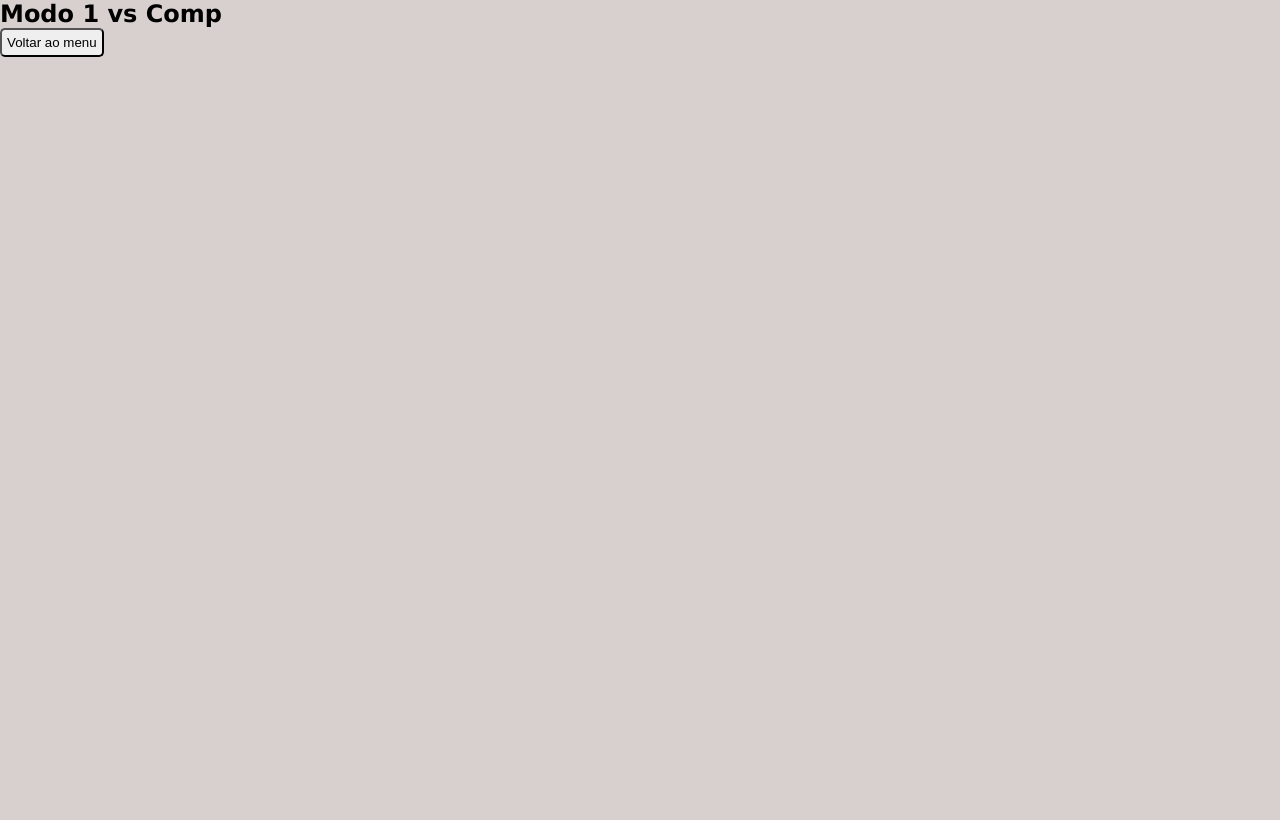
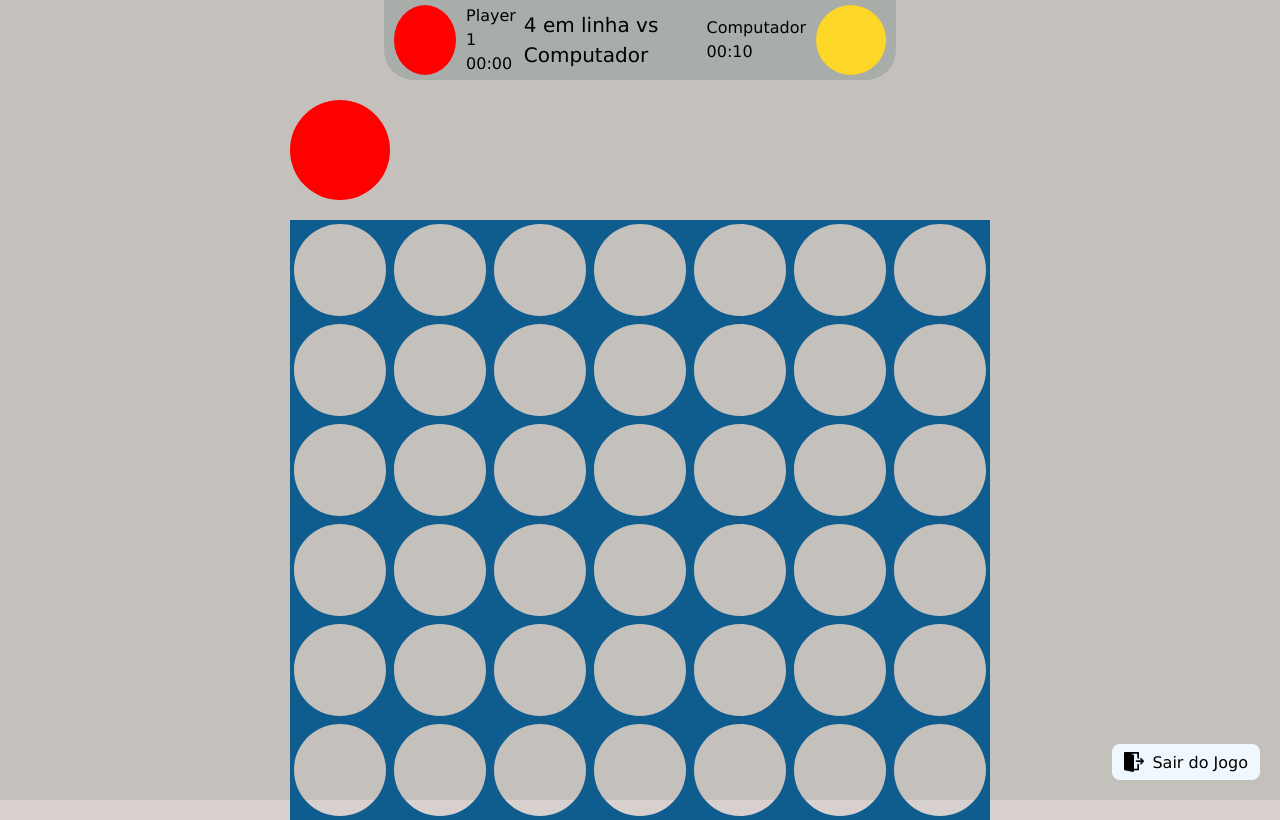
Before and after one commit to Diogo2024152576/LS-4-em-linha-Especial, a React (Create React App) app in the folder projeto/: page / in a window 1280 px wide. Both pictures are taken after a click on the button "1 vs Computador". Built offline with nearby package versions, Linux system fonts and the light colour scheme.

Commit message:
jogador vs computador drop

```diff
--- a/projeto/src/App.js
+++ b/projeto/src/App.js
@@ -2,7 +2,7 @@ import { useState } from 'react';
 import './assets/styles/App.css'
 import MenuSelecaoJogo from './components/popUpMenuInicial/menuSelecao'
 import IntroduzirPlayers from './components/Jogo1vs1/InsercaoNomes/InserirNomesPls'
-import JogoPlvsComp from './components/Jogo1vsComp/main1vsComp'
+import JogoPlvsComp from './components/Jogo1vsComp/Jogo/main1vsComp'
 
 function App() {
 
--- a/projeto/src/assets/styles/App.css
+++ b/projeto/src/assets/styles/App.css
@@ -2,7 +2,6 @@
     --tamanho : 100px;
     --colunas : 7;
     --linhas : 6;
-
     --p1 : rgb(255, 0, 0);
     --p2 : rgb(253, 214, 40);
 }
--- /dev/null
+++ b/projeto/src/components/Jogo1vsComp/DropZone/DropZonePlvsComp.css
@@ -0,0 +1,37 @@
+.drop-zone{
+    height: calc(var(--tamanho) * 1.2);
+}
+
+.drop-zone div{
+    width: var(--tamanho);
+    height: var(--tamanho);
+    border-radius: 50%;
+    position: absolute;
+}
+
+.drop-zone .p1 {background-color: var(--p1);}
+.drop-zone .p2 {background-color: var(--p2);}
+
+.drop-zone .active {transition: all ease-in-out 500ms;}
+
+.drop-zone .active.column-0 {margin-left: 0px;}
+.drop-zone .active.column-1 {margin-left: 100px;}
+.drop-zone .active.column-2 {margin-left: 200px;}
+.drop-zone .active.column-3 {margin-left: 300px;}
+.drop-zone .active.column-4 {margin-left: 400px;}
+.drop-zone .active.column-5 {margin-left: 500px;}
+.drop-zone .active.column-6 {margin-left: 600px;}
+
+.drop-zone .active.row-0 {transform: translateY(120px);}
+.drop-zone .active.row-1 {transform: translateY(220px);}
+.drop-zone .active.row-2 {transform: translateY(320px);}
+.drop-zone .active.row-3 {transform: translateY(420px);}
+.drop-zone .active.row-4 {transform: translateY(520px);}
+.drop-zone .active.row-5 {transform: translateY(620px);}
+
+.drop-zone .active.column--.row-- {transition: none;}
+
+.drop-zone p{
+    display: grid;
+    place-content: center;
+}
--- /dev/null
+++ b/projeto/src/components/Jogo1vsComp/DropZone/DropZonePlvsComp.jsx
@@ -0,0 +1,30 @@
+import {colunas, linhas, tamanho} from '../../../constants/constants'
+import './DropZonePlvsComp.css'
+import {useEffect, useState} from 'react'
+import Moeda from '../../Jogo1vs1/Moeda/Moeda'
+import {encontrarVencedor} from '../../Jogo1vs1/Vencedor/encontrarVencedor'
+
+export default function DropZonePlvsComp({ hoveredColumn, winner, setWinner}) {
+    const [turn, setTurn] = useState(1) // jogador a  iniciar jogo
+    const [dropped, setDropped] = useState([])
+
+    return (
+        <div className='drop-zone'>
+            {dropped.map((m, i) =>
+            <div
+                key={i}
+                className={`p${m.jogador}`}
+                style={{ transform: `translate(${m.y * tamanho}px, ${m.x * tamanho + 120}px)` }}
+            />
+        )}
+        <Moeda
+            turn={turn}
+            setTurn={setTurn}
+            dropped={dropped}
+            setDropped={setDropped}
+            hoveredColumn={hoveredColumn}
+            winner={winner}
+        />
+        </div>
+    )
+}
--- /dev/null
+++ b/projeto/src/components/Jogo1vsComp/Jogo/main1vsComp.css
@@ -0,0 +1,71 @@
+.jogo-main .jogo .header-1vscomp {
+  position: relative;
+  margin:  auto auto calc(var(--tamanho) * 0.2) auto;
+  background-color: rgb(168, 173, 169);
+  border-radius: 0px 0px 30px 30px;
+  display: flex;
+  flex-direction: column;
+  align-items: center;
+  justify-content: center;
+  width: 40%;
+  height: 80px;
+  padding: 10px;
+  color: black;
+  line-height: 1.5;
+}
+
+
+.jogo-main .jogo .header-1vscomp .jogadores {
+  display: flex;
+  flex-direction: row;
+  justify-content: space-around;
+  align-items: center;
+  width: 100%;
+}
+
+.jogo-main .jogo .header-1vscomp .jogadores .player {
+  display: flex;
+  align-items: center;
+  gap: 10px;
+}
+
+.jogo-main .jogo .header-1vscomp .jogadores .comp {
+  display: flex;
+  align-items: center;
+  gap: 10px;
+}
+
+.jogo-main .jogo .header-1vscomp .jogadores .circulo_esq {
+  width: 70px;
+  height: 70px;
+  background-color: rgb(255, 0, 0);
+  border-radius: 50%;
+}
+
+.jogo-main .jogo .header-1vscomp .jogadores .circulo_dir {
+  background-color: rgb(253, 214, 40);
+  width: 70px;
+  height: 70px;
+  border-radius: 50%;
+}
+
+.jogo-main .jogo .header-1vscomp .jogadores .ct-nome-tempo {
+    display: flex;
+    flex-direction: column;
+    justify-content: center;
+}
+
+.jogo-main .jogo .header-1vscomp .jogadores .txt p{
+    margin: 0;
+    font-size: 20px;
+}
+
+.jogo-main .jogo .header-1vscomp .jogadores .player .circulo_esq .ct-nome-tempo p {
+    font-size: 10px;
+}
+
+.jogo-main .jogo .ct-tabela {
+  width: 80%;
+  background-color: transparent;
+  margin:  0 auto;
+}
--- /dev/null
+++ b/projeto/src/components/Jogo1vsComp/Jogo/main1vsComp.jsx
@@ -0,0 +1,46 @@
+import sairImage from '../../../assets/images/sair.png';
+import './main1vsComp.css'
+import { useState } from 'react';
+import TabelaPlvsComp from '../Tabela/tabelaPlvsComp';
+
+export default function JogoPlvsComp({ voltarAoMenu }) {
+    //para comp vs player
+    const [winner, setWinner] = useState(0);
+
+    return (
+      <div className='jogo-main'>
+        <div className='jogo'>
+          <div className='header-1vscomp'>
+            <div className='jogadores'>
+              <div className='player'>
+                <div className='circulo_esq'></div>
+                  <div className='ct-nome-tempo'>
+                    <p>Player 1</p>
+                    <p id="tempo">00:00</p>
+                  </div>
+                </div>
+              <div className='txt'>
+              <p>4 em linha vs Computador</p>
+              </div>
+              <div className='comp'>
+                <div className='ct-nome-tempo'>
+                  <p>Computador</p>
+                  <p id="tempo">00:10</p>
+                </div>
+                <div className='circulo_dir'></div>
+              </div>
+            </div>
+          </div>
+          <div className='ct-tabela'>
+            <TabelaPlvsComp winner={winner} setWinner={setWinner}/>
+          </div>
+        </div>
+        <div className='sair' onClick={voltarAoMenu}>
+          <button id="sair">
+            <img src={sairImage} alt="Voltar ao menu"/>
+          </button>
+          <p>Sair do Jogo</p>
+        </div>
+      </div>
+    );
+  }
--- /dev/null
+++ b/projeto/src/components/Jogo1vsComp/Tabela/tabelaPlvsComp.jsx
@@ -0,0 +1,36 @@
+import './tabelaPlvsComp.css'
+import {linhas, colunas} from '../../../constants/constants'
+import {useState} from 'react'
+import DropZonePlvsComp from '../DropZone/DropZonePlvsComp'
+
+export default function TabelaPlvsComp({winner, setWinner}) {
+    const [hoverColumn, setHoverColumn] = useState(null)
+
+    const tabela =
+        new Array(linhas)
+        .fill()
+        .map(() => new Array(colunas).fill(''))
+
+    return (
+        <div className='container'>
+            <div className='drop'>
+                <DropZonePlvsComp
+                    hoverColumn={hoverColumn}
+                    winner={winner}
+                    setWinner={setWinner}
+                />
+            </div>
+            <div className='tabela'>
+                {tabela.map((linha, i) =>
+                    linha.map((_, j) => (
+                        <div
+                            key={i + '-' + j}
+                            onMouseEnter={() => setHoverColumn(j)}
+                            onMouseLeave={() => setHoverColumn(null)}
+                        />
+                    ))
+                )}
+            </div>
+        </div>
+    )
+}
--- a/projeto/src/components/Jogo1vsComp/main1vsComp.jsx
+++ /dev/null
@@ -1,16 +0,0 @@
-import { useState } from "react";
-
-export default function JogoPlvsComp({ voltarAoMenu }) {
-
-
-
-    return (
-      <div>
-        <h2>Modo 1 vs Comp</h2>
-
-
-
-        <button onClick={voltarAoMenu}>Voltar ao menu</button>
-      </div>
-    );
-  }
```
Also changed, not shown: projeto/src/components/Jogo1vsComp/Tabela/tabelaPlvsComp.css (added).
